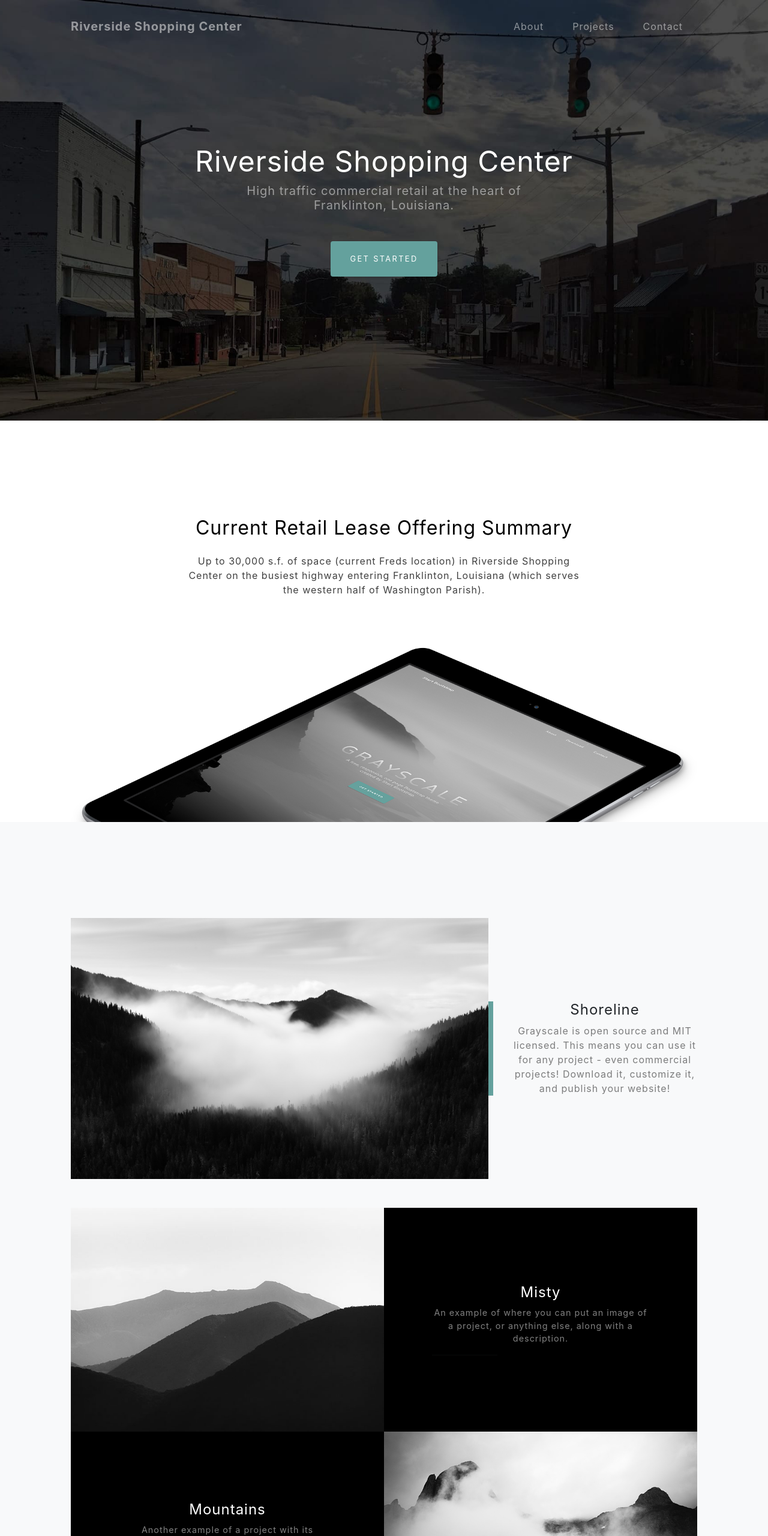
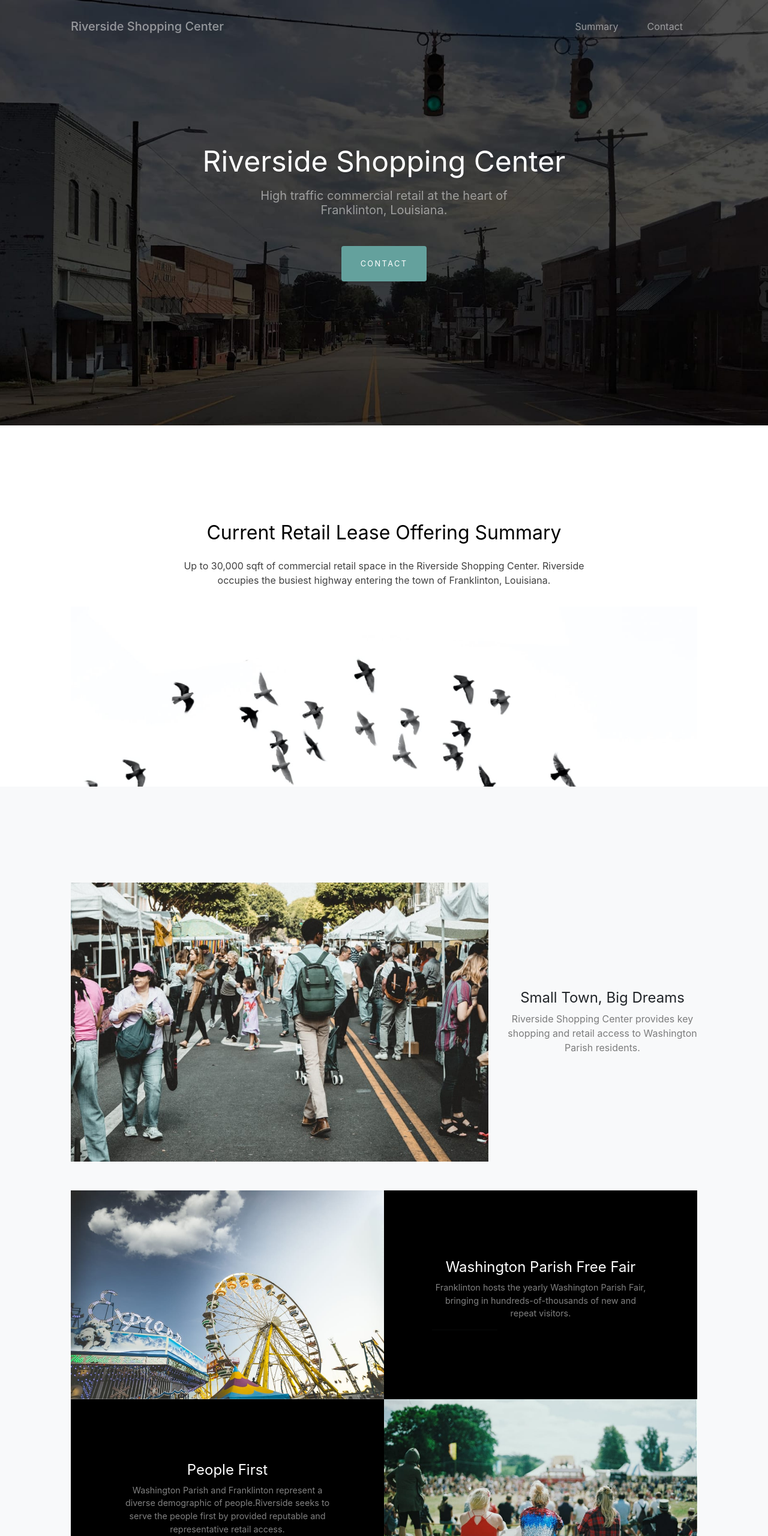
Before and after one commit to calebsylvest/riverside, a plain HTML site: page index.html in a window 1280 px wide. Shown: the top 2560 px of the page at 60% size. Drawn offline with nearby package versions, Linux system fonts and the light colour scheme.

Commit message:
final updates

```diff
--- a/index.html
+++ b/index.html
@@ -21,9 +21,8 @@
                 </button>
                 <div class="collapse navbar-collapse" id="navbarResponsive">
                     <ul class="navbar-nav ms-auto">
-                        <li class="nav-item"><a class="nav-link" href="#about">About</a></li>
-                        <li class="nav-item"><a class="nav-link" href="#projects">Projects</a></li>
-                        <li class="nav-item"><a class="nav-link" href="#signup">Contact</a></li>
+                        <li class="nav-item"><a class="nav-link" href="#about">Summary</a></li>
+                        <li class="nav-item"><a class="nav-link" href="#contact">Contact</a></li>
                     </ul>
                 </div>
             </div>
@@ -34,8 +33,8 @@
                 <div class="d-flex justify-content-center">
                     <div class="text-center">
                         <h1 class="mx-auto my-0">Riverside Shopping Center</h1>
-                        <h2 class="text-white-50 mx-auto mt-2 mb-5">High traffic commercial retail at the heart of Franklinton, Louisiana.</h2>
-                        <a class="btn btn-primary" href="#about">Get Started</a>
+                        <h2 class="text-white-50 mx-auto mt-3 mb-5">High traffic commercial retail at the heart of Franklinton, Louisiana.</h2>
+                        <a class="btn btn-primary" href="#contact">Contact</a>
                     </div>
                 </div>
             </div>
@@ -47,11 +46,11 @@
                     <div class="col-lg-8">
                         <h2 class="mb-4">Current Retail Lease Offering Summary</h2>
                         <p class="opacity-75">
-                            Up to 30,000 s.f. of space (current Freds location) in Riverside Shopping Center on the busiest highway entering Franklinton, Louisiana (which serves the western half of Washington Parish).
+                            Up to 30,000 sqft of commercial retail space in the Riverside Shopping Center. Riverside occupies the busiest highway entering the town of Franklinton, Louisiana.
                         </p>
                     </div>
                 </div>
-                <img class="img-fluid" src="assets/img/ipad.png" alt="..." />
+                <img class="img-fluid" src="assets/img/birds.jpg" alt="..." />
             </div>
         </section>
         <!-- Projects-->
@@ -59,23 +58,23 @@
             <div class="container px-4 px-lg-5">
                 <!-- Featured Project Row-->
                 <div class="row gx-0 mb-4 mb-lg-5 align-items-center">
-                    <div class="col-xl-8 col-lg-7"><img class="img-fluid mb-3 mb-lg-0" src="assets/img/bg-masthead.jpg" alt="..." /></div>
+                    <div class="col-xl-8 col-lg-7"><img class="img-fluid mb-3 mb-lg-0" src="assets/img/street-scene.jpg" alt="..." /></div>
                     <div class="col-xl-4 col-lg-5">
                         <div class="featured-text text-center text-lg-left">
-                            <h4>Shoreline</h4>
-                            <p class="text-black-50 mb-0">Grayscale is open source and MIT licensed. This means you can use it for any project - even commercial projects! Download it, customize it, and publish your website!</p>
+                            <h4>Small Town, Big Dreams</h4>
+                            <p class="text-black-50 mb-0">Riverside Shopping Center provides key shopping and retail access to Washington Parish&nbsp;residents.</p>
                         </div>
                     </div>
                 </div>
                 <!-- Project One Row-->
                 <div class="row gx-0 mb-5 mb-lg-0 justify-content-center">
-                    <div class="col-lg-6"><img class="img-fluid" src="assets/img/demo-image-01.jpg" alt="..." /></div>
+                    <div class="col-lg-6"><img class="img-fluid" src="assets/img/fairgrounds.jpg" alt="..." /></div>
                     <div class="col-lg-6">
                         <div class="bg-black text-center h-100 project">
                             <div class="d-flex h-100">
                                 <div class="project-text w-100 my-auto text-center text-lg-left">
-                                    <h4 class="text-white">Misty</h4>
-                                    <p class="mb-0 text-white-50">An example of where you can put an image of a project, or anything else, along with a description.</p>
+                                    <h4 class="text-white">Washington Parish Free Fair</h4>
+                                    <p class="mb-0 text-white-50">Franklinton hosts the yearly Washington Parish Fair, bringing in hundreds-of-thousands of new and repeat&nbsp;visitors.</p>
                                     <hr class="d-none d-lg-block mb-0 ms-0" />
                                 </div>
                             </div>
@@ -84,13 +83,13 @@
                 </div>
                 <!-- Project Two Row-->
                 <div class="row gx-0 justify-content-center">
-                    <div class="col-lg-6"><img class="img-fluid" src="assets/img/demo-image-02.jpg" alt="..." /></div>
+                    <div class="col-lg-6"><img class="img-fluid" src="assets/img/fair-people.jpg" alt="..." /></div>
                     <div class="col-lg-6 order-lg-first">
                         <div class="bg-black text-center h-100 project">
                             <div class="d-flex h-100">
                                 <div class="project-text w-100 my-auto text-center text-lg-right">
-                                    <h4 class="text-white">Mountains</h4>
-                                    <p class="mb-0 text-white-50">Another example of a project with its respective description. These sections work well responsively as well, try this theme on a small screen!</p>
+                                    <h4 class="text-white">People First</h4>
+                                    <p class="mb-0 text-white-50">Washington Parish and Franklinton represent a diverse demographic of people.Riverside seeks to serve the people first by provided reputable and representative retail&nbsp;access.</p>
                                     <hr class="d-none d-lg-block mb-0 me-0" />
                                 </div>
                             </div>
@@ -100,14 +99,14 @@
             </div>
         </section>
         <!-- Contact-->
-        <section class="contact-section bg-black">
+        <section id="contact" class="contact-section bg-black">
             <div class="container px-4 px-lg-5">
                 <div class="row gx-4 gx-lg-5">
                     <div class="col-md-4 mb-3 mb-md-0">
                         <div class="card py-4 h-100">
                             <div class="card-body text-center">
                                 <i class="fas fa-map-marked-alt text-primary mb-2"></i>
-                                <h4 class="text-uppercase m-0">Address</h4>
+                                <h4 class="text-uppercase m-0">Riverside Address</h4>
                                 <hr class="my-4 mx-auto" />
                                 <div class="small text-black-50">724 Washington Street<br> Franklinton, LA</div>
                             </div>
@@ -117,7 +116,7 @@
                         <div class="card py-4 h-100">
                             <div class="card-body text-center">
                                 <i class="fas fa-envelope text-primary mb-2"></i>
-                                <h4 class="text-uppercase m-0">Email</h4>
+                                <h4 class="text-uppercase m-0">Representative Email</h4>
                                 <hr class="my-4 mx-auto" />
                                 <div class="small text-black-50"><a href="mailto:steve.sylvest@gmail.com">steve.sylvest@gmail.com</a></div>
                             </div>
@@ -127,7 +126,7 @@
                         <div class="card py-4 h-100">
                             <div class="card-body text-center">
                                 <i class="fas fa-mobile-alt text-primary mb-2"></i>
-                                <h4 class="text-uppercase m-0">Phone</h4>
+                                <h4 class="text-uppercase m-0">Representative Phone</h4>
                                 <hr class="my-4 mx-auto" />
                                 <div class="small text-black-50">(985) 705-6795</div>
                             </div>
```
Also changed, not shown: assets/img/bg-masthead.jpg (deleted), assets/img/bg-signup.jpg (deleted), assets/img/birds.jpg (added), assets/img/boat.jpg (added), assets/img/demo-image-01.jpg (deleted), assets/img/demo-image-02.jpg (deleted), assets/img/fair-people.jpg (added), assets/img/fairgrounds.jpg (added), assets/img/ipad.png (deleted), assets/img/street-scene.jpg (added), css/styles.css, 1 other file.
